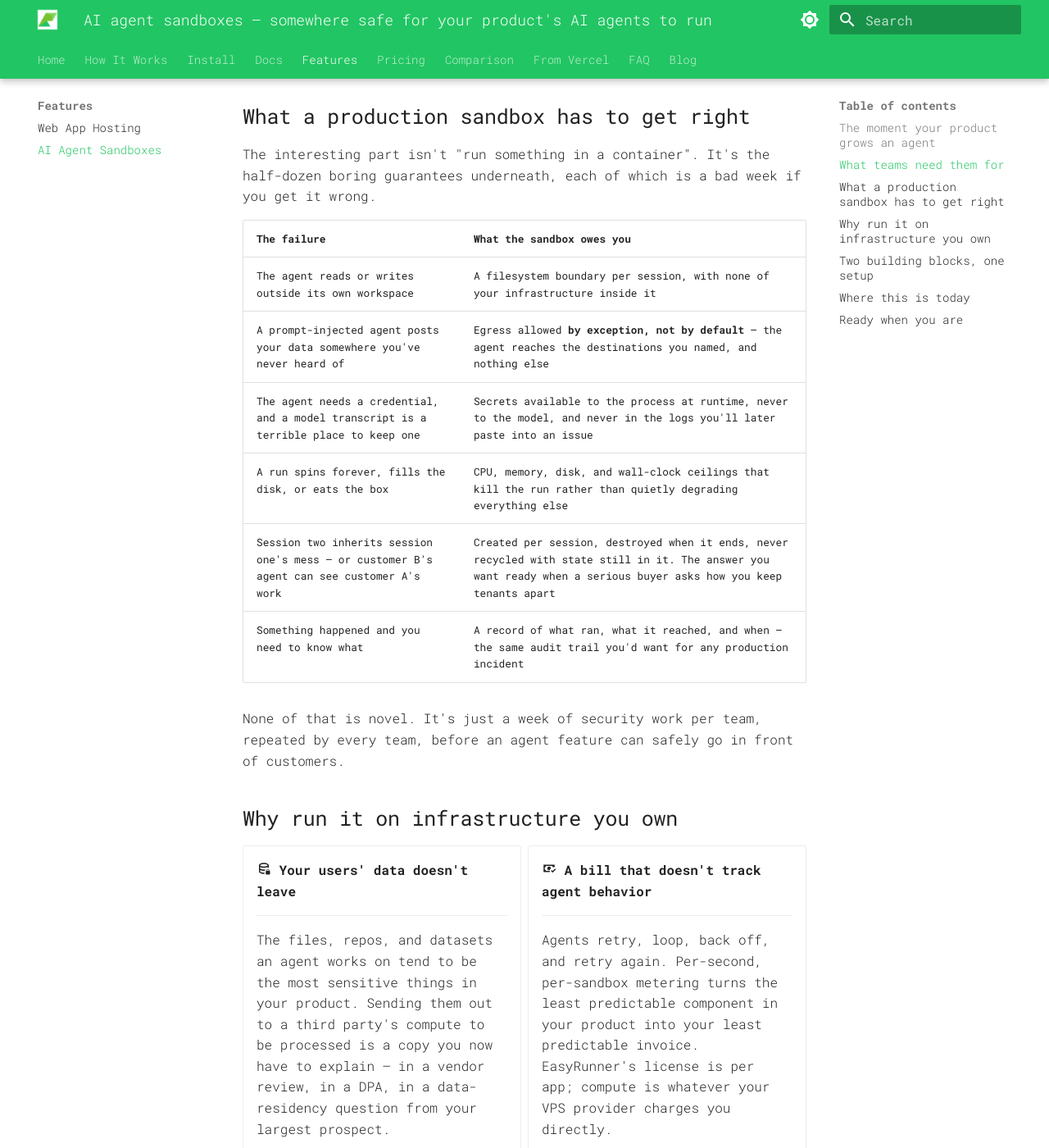
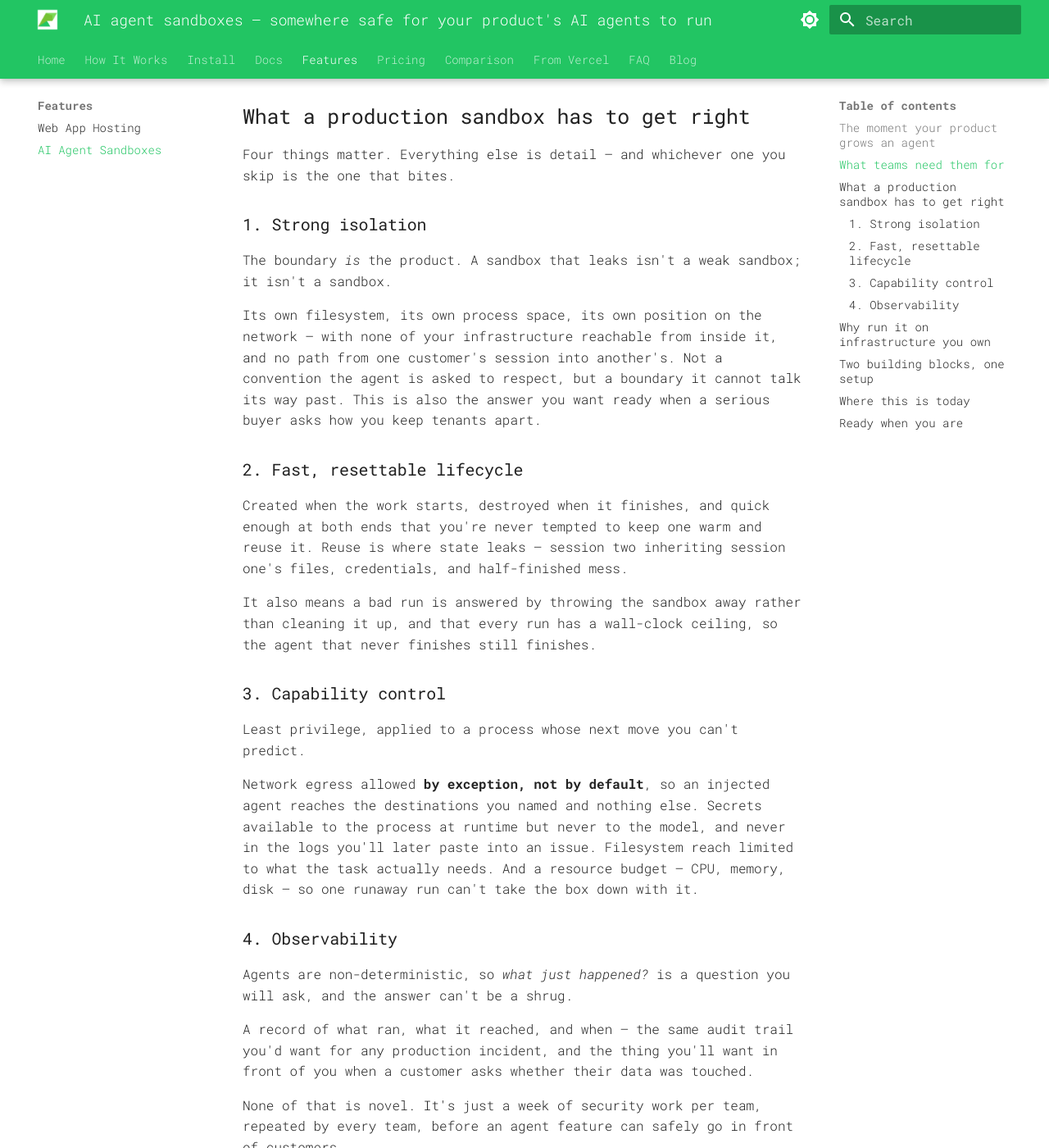
Before and after one commit to janaka/easyrunner-docs, an MkDocs documentation site: the page built from docs/ai-agent-sandbox.md, in a window 1280 px wide and 1400 px high, scrolled down 2676 px. Shown: the whole window at 82% size. Built offline with MkDocs 1.6.1 and Material for MkDocs 9.7.7, drawn with Linux system fonts in a browser that asks for light colours; some web fonts are replaced; some of the changed text lies outside the part shown.

Commit message:
docs: restructure the sandbox page around the four core pillars
Replaces the ad-hoc failure/guarantee table under "What a production
sandbox has to get right" with the four pillars of agent sandbox
infrastructure, as named subsections:

  1. Strong isolation
  2. Fast, resettable lifecycle
  3. Capability control
  4. Observability

Headings rather than cards so all four land in the page table of
contents and read as the named spine of the page. Everything the table
carried is folded into the pillar it belongs to — tenant separation and
blast radius under isolation, no-reuse and wall-clock ceilings under
lifecycle, egress/secrets/resource budget under capability control, the
audit trail under observability.

The "Settled" list and the sandbox building-block card now mirror the
same four, so the page names them consistently throughout.

Co-Authored-By: Claude Opus 5 (1M context) <noreply@anthropic.com>

```diff
--- a/docs/ai-agent-sandbox.md
+++ b/docs/ai-agent-sandbox.md
@@ -92,16 +92,31 @@ Not just coding agents. Anywhere a model decides what actually runs:
 
 ## What a production sandbox has to get right
 
-The interesting part isn't "run something in a container". It's the half-dozen boring guarantees underneath, each of which is a bad week if you get it wrong.
+Four things matter. Everything else is detail — and whichever one you skip is the one that bites.
 
-| The failure | What the sandbox owes you |
-| --- | --- |
-| The agent reads or writes outside its own workspace | A filesystem boundary per session, with none of your infrastructure inside it |
-| A prompt-injected agent posts your data somewhere you've never heard of | Egress allowed **by exception, not by default** — the agent reaches the destinations you named, and nothing else |
-| The agent needs a credential, and a model transcript is a terrible place to keep one | Secrets available to the process at runtime, never to the model, and never in the logs you'll later paste into an issue |
-| A run spins forever, fills the disk, or eats the box | CPU, memory, disk, and wall-clock ceilings that kill the run rather than quietly degrading everything else |
-| Session two inherits session one's mess — or customer B's agent can see customer A's work | Created per session, destroyed when it ends, never recycled with state still in it. The answer you want ready when a serious buyer asks how you keep tenants apart |
-| Something happened and you need to know what | A record of what ran, what it reached, and when — the same audit trail you'd want for any production incident |
+### 1. Strong isolation
+
+The boundary *is* the product. A sandbox that leaks isn't a weak sandbox; it isn't a sandbox.
+
+Its own filesystem, its own process space, its own position on the network — with none of your infrastructure reachable from inside it, and no path from one customer's session into another's. Not a convention the agent is asked to respect, but a boundary it cannot talk its way past. This is also the answer you want ready when a serious buyer asks how you keep tenants apart.
+
+### 2. Fast, resettable lifecycle
+
+Created when the work starts, destroyed when it finishes, and quick enough at both ends that you're never tempted to keep one warm and reuse it. Reuse is where state leaks — session two inheriting session one's files, credentials, and half-finished mess.
+
+It also means a bad run is answered by throwing the sandbox away rather than cleaning it up, and that every run has a wall-clock ceiling, so the agent that never finishes still finishes.
+
+### 3. Capability control
+
+Least privilege, applied to a process whose next move you can't predict.
+
+Network egress allowed **by exception, not by default**, so an injected agent reaches the destinations you named and nothing else. Secrets available to the process at runtime but never to the model, and never in the logs you'll later paste into an issue. Filesystem reach limited to what the task actually needs. And a resource budget — CPU, memory, disk — so one runaway run can't take the box down with it.
+
+### 4. Observability
+
+Agents are non-deterministic, so *what just happened?* is a question you will ask, and the answer can't be a shrug.
+
+A record of what ran, what it reached, and when — the same audit trail you'd want for any production incident, and the thing you'll want in front of you when a customer asks whether their data was touched.
 
 None of that is novel. It's just a week of security work per team, repeated by every team, before an agent feature can safely go in front of customers.
 
@@ -154,7 +169,7 @@ EasyRunner started as one thing: turn a plain Ubuntu VPS into a hardened, HTTPS
 
     ---
 
-    Somewhere safe for your product's agents to run, and for whatever they do while they're running: isolated per session, disposable, egress controlled, and priced like the rest of EasyRunner rather than metered by the second.
+    Somewhere safe for your product's agents to run, and for whatever they do while they're running: strongly isolated, fast to create and destroy, capability controlled, and auditable — priced like the rest of EasyRunner rather than metered by the second.
 
     [:octicons-arrow-right-24: Tell us what you'd run in one](mailto:janaka@easyrunner.xyz?subject=Agent%20sandboxes)
 
@@ -165,10 +180,12 @@ EasyRunner started as one thing: turn a plain Ubuntu VPS into a hardened, HTTPS
 We'd rather publish this early and be corrected than ship a sandbox shaped by guesswork.
 
 !!! success "Settled"
-    - Isolated per session, destroyed when the session ends.
-    - Default-deny egress, allowed by exception — the same posture as the rest of EasyRunner.
-    - Secrets reach the process, never the model, never the transcript.
-    - Priced the way everything else here is priced. We are not building a metered sandbox product.
+    All four pillars above are non-negotiable. Specifically:
+
+    - **Isolation and lifecycle.** One sandbox per session, destroyed when the session ends. No reuse, no recycling.
+    - **Capability control.** Default-deny egress, allowed by exception — the same posture as the rest of EasyRunner. Secrets reach the process, never the model, never the transcript.
+    - **Observability.** What ran and what it reached, recorded the way EasyRunner already records [app operations](user-docs/reference/audit.md).
+    - **Pricing.** The way everything else here is priced. We are not building a metered sandbox product.
 
 ???+ question "Still open — this is where your answer actually changes what we build"
     - **What goes in it.** A language runtime we provide, or a container image you build yourself and hand us — your own agent, its own dependencies?
```
